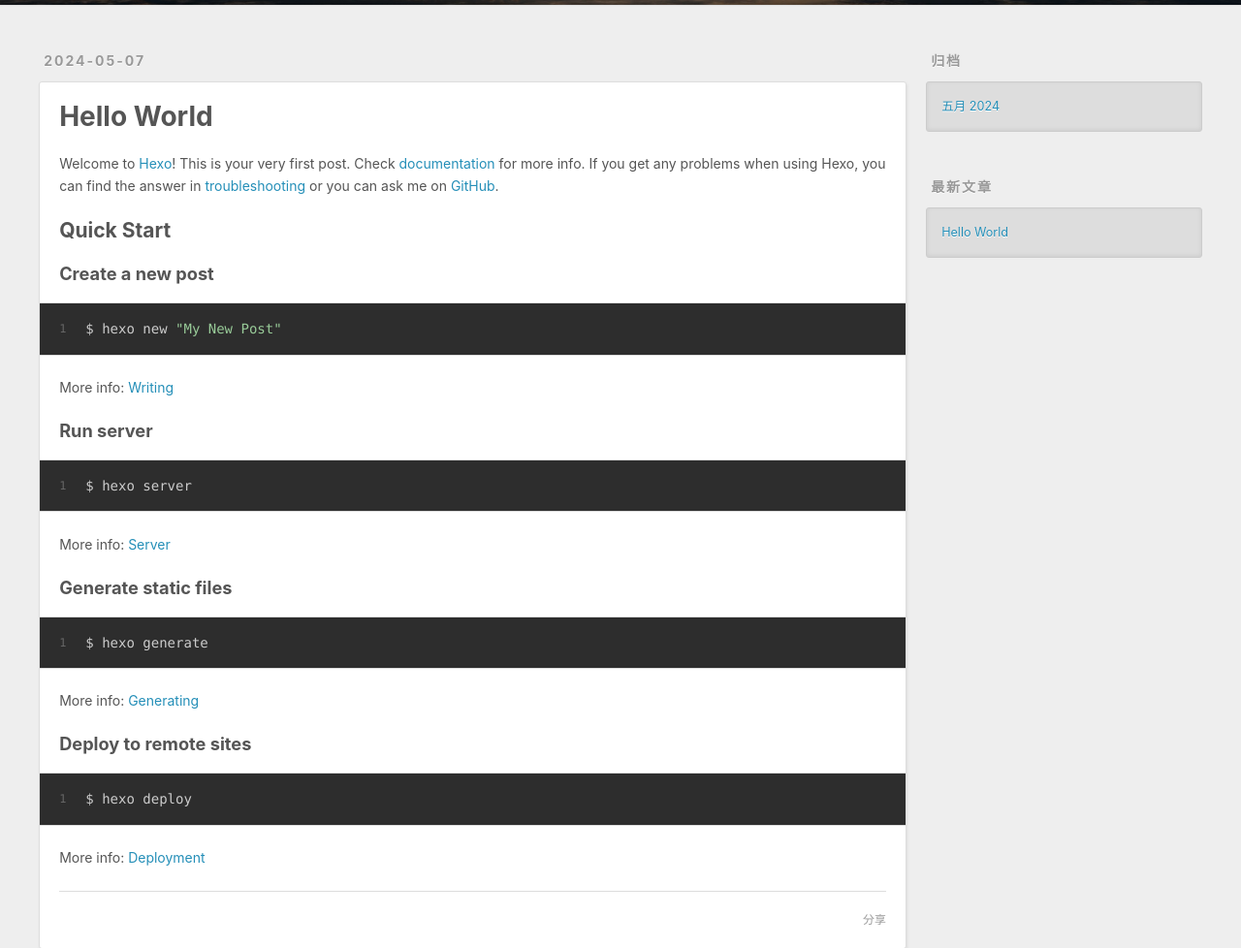
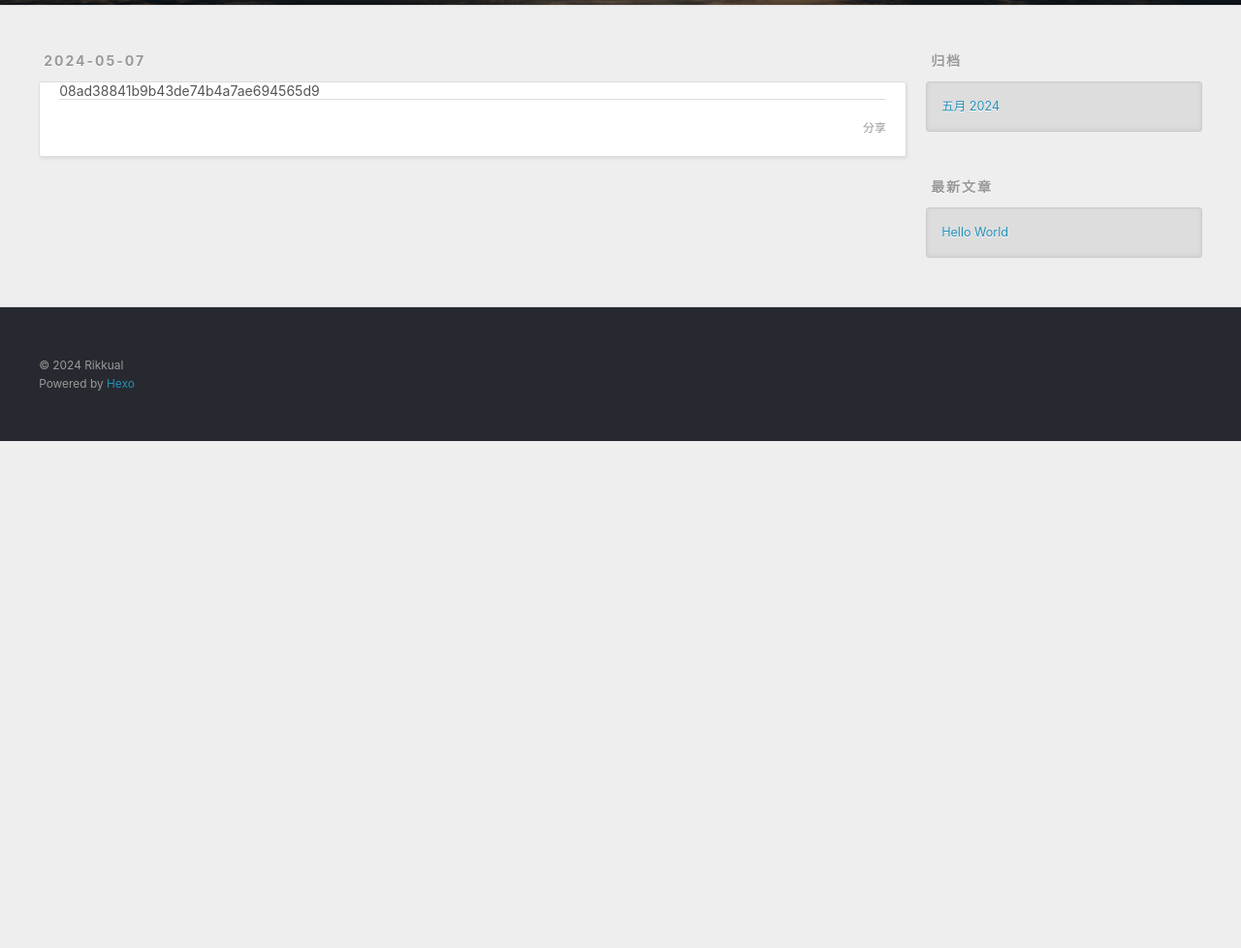
Before and after one commit to Rikkual/Rikkual.github.io, a plain HTML site: page baidu_verify_codeva-sRxFmMCw2a.html in a window 1280 px wide. Shown: the part 295-1273 px from the top of the page at 97% size. After the commit the page ends 800 px from the top, so only its background shows below. Drawn offline with Linux system fonts and the light colour scheme.

Commit message:
Site updated: 2024-05-07 02:13:35

```diff
--- a/index.html
+++ b/baidu_verify_codeva-sRxFmMCw2a.html
@@ -6,11 +6,15 @@
 
   <title>Rikkual&#39;s Blog</title>
   <meta name="viewport" content="width=device-width, initial-scale=1, shrink-to-fit=no">
-  <meta property="og:type" content="website">
+  <meta name="description" content="08ad38841b9b43de74b4a7ae694565d9">
+<meta property="og:type" content="website">
 <meta property="og:title" content="Rikkual&#39;s Blog">
-<meta property="og:url" content="http://blog.rikkual.cn/index.html">
+<meta property="og:url" content="http://blog.rikkual.cn/baidu_verify_codeva-sRxFmMCw2a.html">
 <meta property="og:site_name" content="Rikkual&#39;s Blog">
+<meta property="og:description" content="08ad38841b9b43de74b4a7ae694565d9">
 <meta property="og:locale" content="zh_CN">
+<meta property="article:published_time" content="2024-05-06T18:12:18.007Z">
+<meta property="article:modified_time" content="2024-05-06T18:10:10.126Z">
 <meta property="article:author" content="Rikkual">
 <meta name="twitter:card" content="summary">
 
@@ -67,59 +71,32 @@
 </header>
 
       <div class="outer">
-        <section id="main">
-
-    <article id="post-hello-world" class="h-entry article article-type-post" itemprop="blogPost" itemscope itemtype="https://schema.org/BlogPosting">
+        <section id="main"><article id="page-" class="h-entry article article-type-page" itemprop="blogPost" itemscope itemtype="https://schema.org/BlogPosting">
   <div class="article-meta">
-    <a href="/2024/05/07/hello-world/" class="article-date">
-  <time class="dt-published" datetime="2024-05-06T16:08:41.474Z" itemprop="datePublished">2024-05-07</time>
+    <a href="/baidu_verify_codeva-sRxFmMCw2a.html" class="article-date">
+  <time class="dt-published" datetime="2024-05-06T18:12:18.007Z" itemprop="datePublished">2024-05-07</time>
 </a>
 
   </div>
   <div class="article-inner">
 
 
-      <header class="article-header">
-
-
-    <h1 itemprop="name">
-      <a class="p-name article-title" href="/2024/05/07/hello-world/">Hello World</a>
-    </h1>
-
-
-      </header>
-
     <div class="e-content article-entry" itemprop="articleBody">
 
-        <p>Welcome to <a target="_blank" rel="noopener" href="https://hexo.io/">Hexo</a>! This is your very first post. Check <a target="_blank" rel="noopener" href="https://hexo.io/docs/">documentation</a> for more info. If you get any problems when using Hexo, you can find the answer in <a target="_blank" rel="noopener" href="https://hexo.io/docs/troubleshooting.html">troubleshooting</a> or you can ask me on <a target="_blank" rel="noopener" href="https://github.com/hexojs/hexo/issues">GitHub</a>.</p>
-<h2 id="Quick-Start"><a href="#Quick-Start" class="headerlink" title="Quick Start"></a>Quick Start</h2><h3 id="Create-a-new-post"><a href="#Create-a-new-post" class="headerlink" title="Create a new post"></a>Create a new post</h3><figure class="highlight bash"><table><tr><td class="gutter"><pre><span class="line">1</span><br></pre></td><td class="code"><pre><span class="line">$ hexo new <span class="string">&quot;My New Post&quot;</span></span><br></pre></td></tr></table></figure>
-
-<p>More info: <a target="_blank" rel="noopener" href="https://hexo.io/docs/writing.html">Writing</a></p>
-<h3 id="Run-server"><a href="#Run-server" class="headerlink" title="Run server"></a>Run server</h3><figure class="highlight bash"><table><tr><td class="gutter"><pre><span class="line">1</span><br></pre></td><td class="code"><pre><span class="line">$ hexo server</span><br></pre></td></tr></table></figure>
-
-<p>More info: <a target="_blank" rel="noopener" href="https://hexo.io/docs/server.html">Server</a></p>
-<h3 id="Generate-static-files"><a href="#Generate-static-files" class="headerlink" title="Generate static files"></a>Generate static files</h3><figure class="highlight bash"><table><tr><td class="gutter"><pre><span class="line">1</span><br></pre></td><td class="code"><pre><span class="line">$ hexo generate</span><br></pre></td></tr></table></figure>
-
-<p>More info: <a target="_blank" rel="noopener" href="https://hexo.io/docs/generating.html">Generating</a></p>
-<h3 id="Deploy-to-remote-sites"><a href="#Deploy-to-remote-sites" class="headerlink" title="Deploy to remote sites"></a>Deploy to remote sites</h3><figure class="highlight bash"><table><tr><td class="gutter"><pre><span class="line">1</span><br></pre></td><td class="code"><pre><span class="line">$ hexo deploy</span><br></pre></td></tr></table></figure>
-
-<p>More info: <a target="_blank" rel="noopener" href="https://hexo.io/docs/one-command-deployment.html">Deployment</a></p>
-
+        08ad38841b9b43de74b4a7ae694565d9
 
     </div>
     <footer class="article-footer">
-      <a data-url="http://blog.rikkual.cn/2024/05/07/hello-world/" data-id="clvv6lvwu000020lac0seglub" data-title="Hello World" class="article-share-link"><span class="fa fa-share">分享</span></a>
+      <a data-url="http://blog.rikkual.cn/baidu_verify_codeva-sRxFmMCw2a.html" data-id="clvva5m1t0001j4la3wz379yh" data-title="" class="article-share-link"><span class="fa fa-share">分享</span></a>
 
 
 
     </footer>
   </div>
 
-</article>
 
 
-
-
+</article>
 
 
 </section>
```
Also changed, not shown: 2024/05/07/hello-world/index.html (+1 -1 lines).
